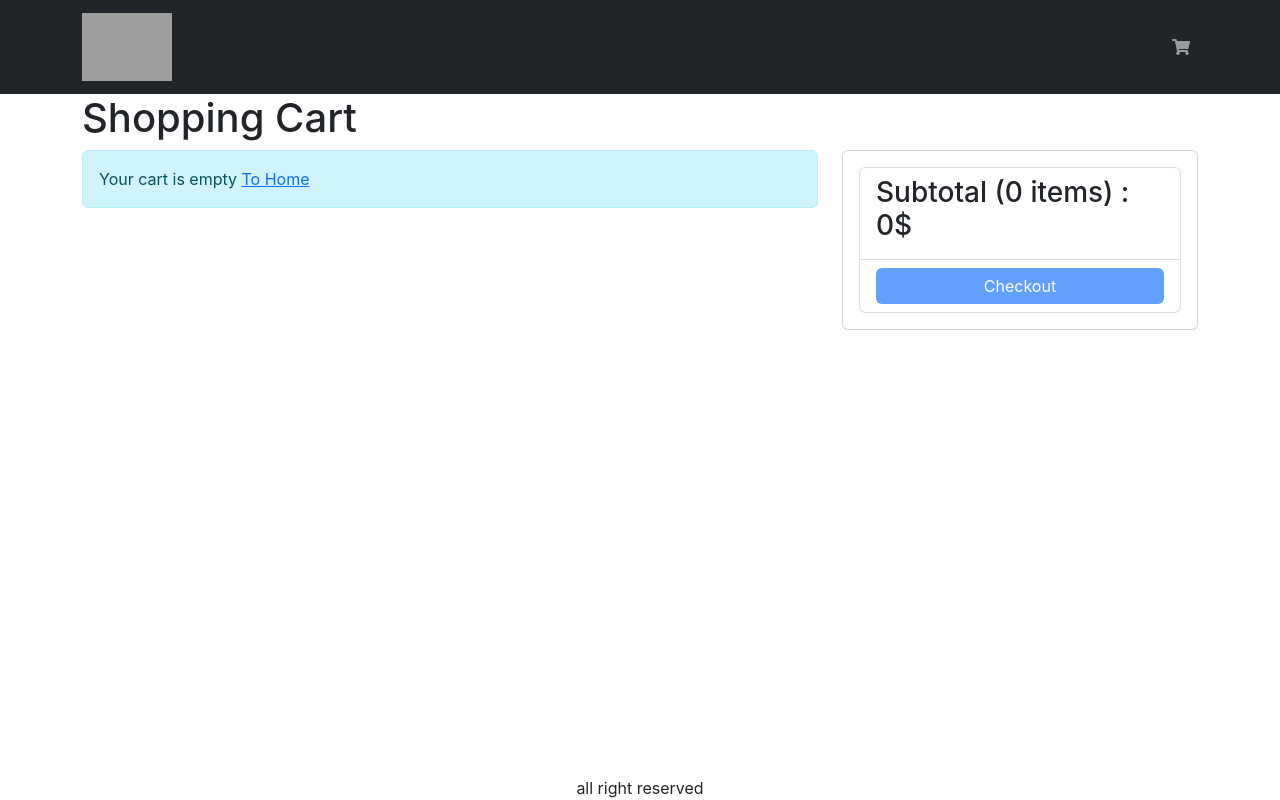
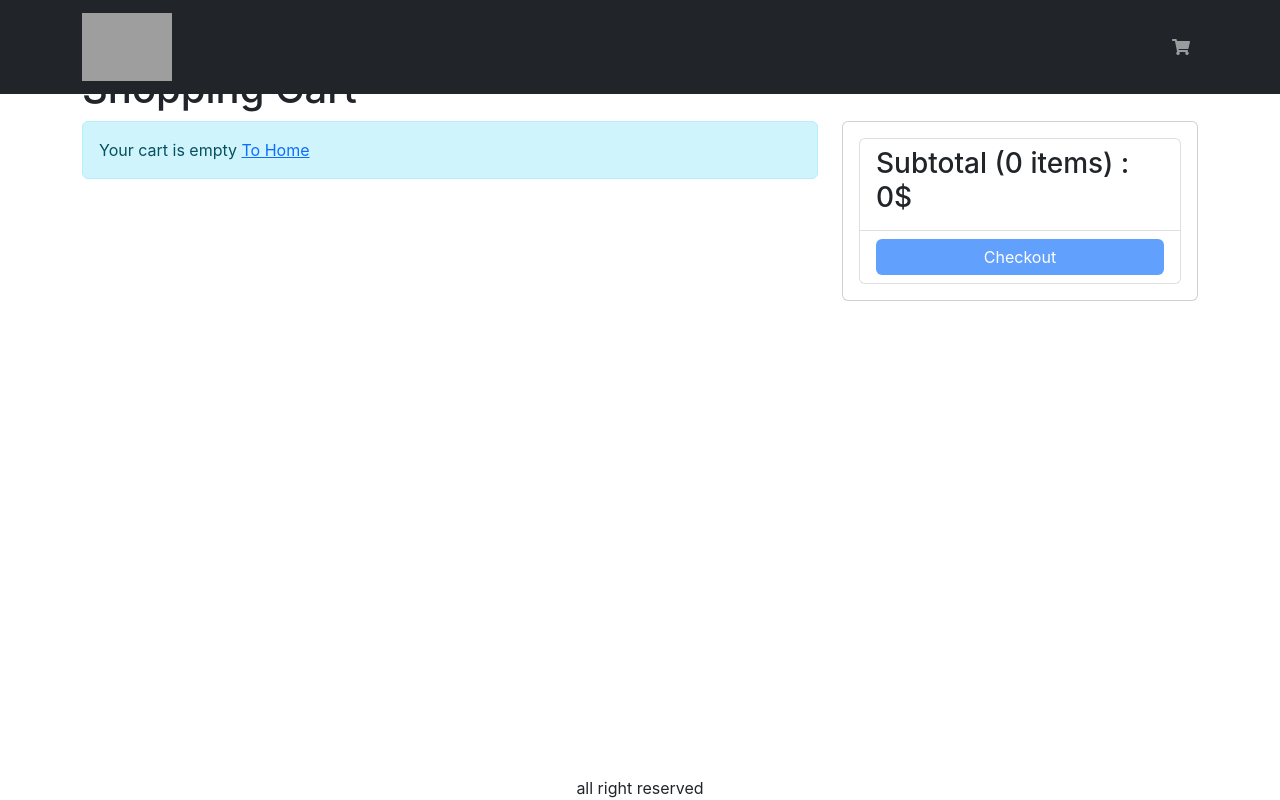
Before and after one commit to ofekpeer/E-ShopBackend, a React (Create React App) app in the folder Frontend/frontend/: page /cart in a window 1280 px wide. Built offline with nearby package versions, Linux system fonts and the light colour scheme; grey boxes are pictures that could not be loaded.

Commit message:
new commit

```diff
--- a/Frontend/frontend/src/index.css
+++ b/Frontend/frontend/src/index.css
@@ -74,3 +74,17 @@ main {
 .img-thumbnail {
   height: 80px;
 }
+
+.small-container {
+  max-width: 600px;
+}
+
+.sticky {
+  position: fixed;
+  width: 100%;
+  z-index: 1000;
+}
+
+.padding-top{
+  padding-top: 65px;
+}
--- a/Frontend/frontend/src/pages/SigninPage.js
+++ b/Frontend/frontend/src/pages/SigninPage.js
@@ -21,7 +21,6 @@ export default function SigninPage() {
 
   const [email, setEmail] = useState('');
   const [password, setPassword] = useState('');
-
   const { state, dispatch: ctxDispatch } = useContext(Store);
   const { userInfo } = state;
 
```
